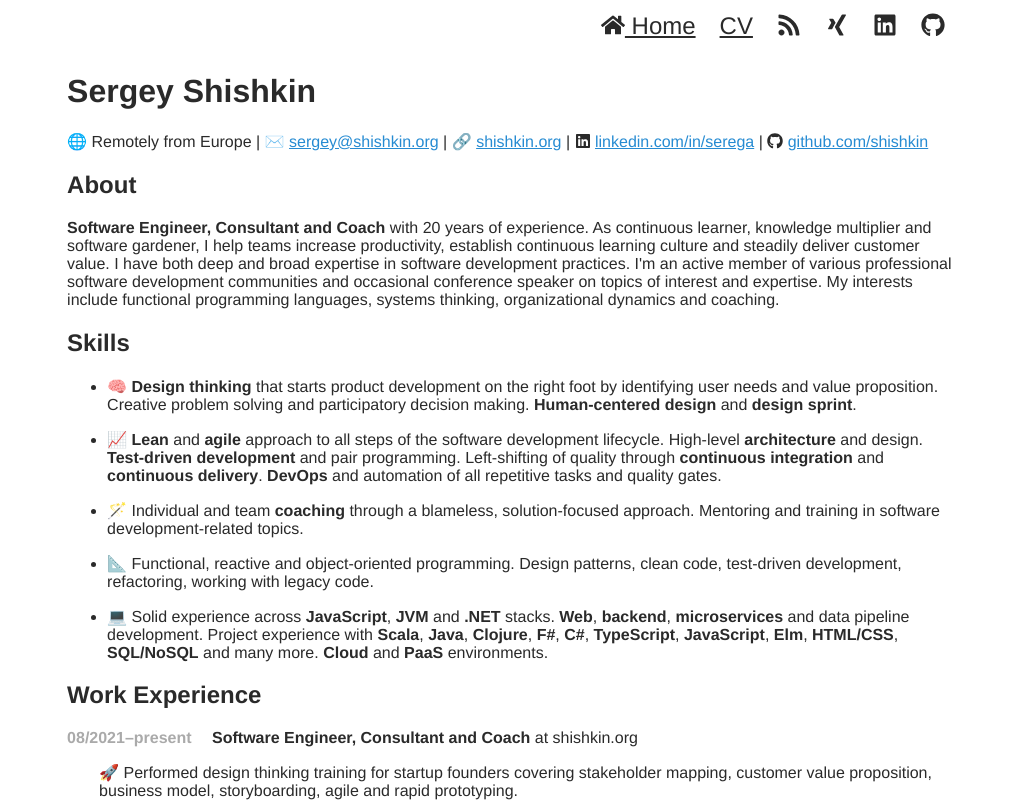
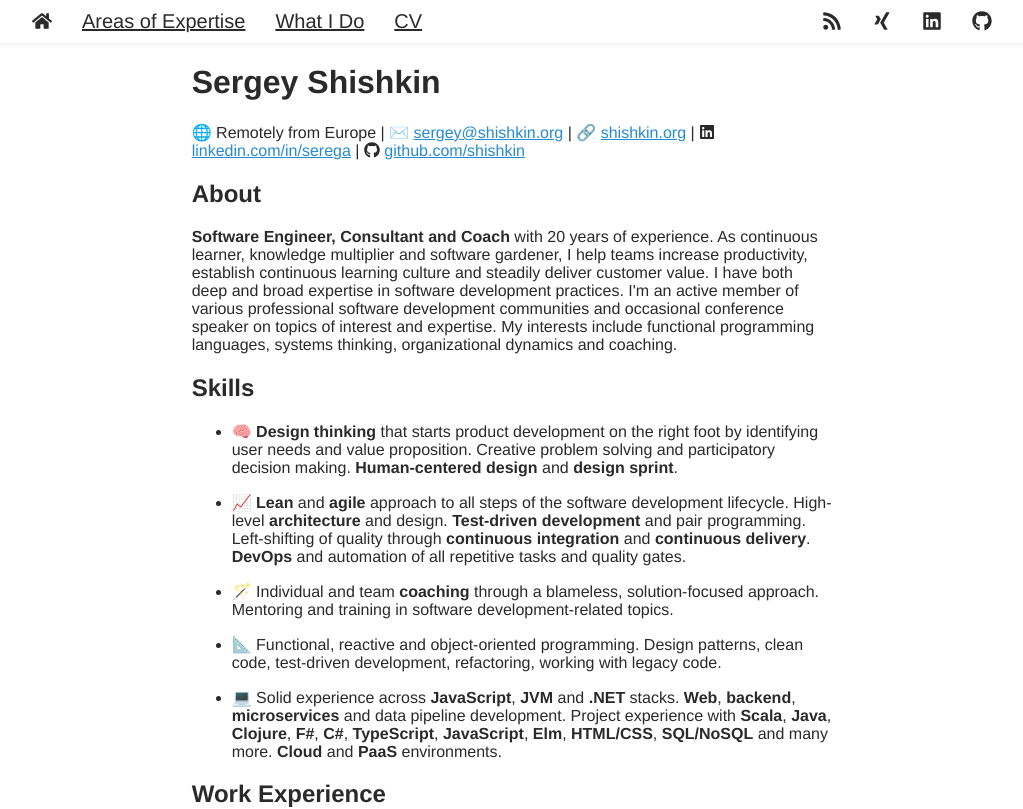
Before and after one commit to shishkin/shishkin-org, a Next.js app: page /CV in a window 1280 px wide. Shown: the top 809 px of the page, without its empty margins (128-1151 px from the left). Built offline with nearby package versions, Linux system fonts and the light colour scheme.

Commit message:
layout and styling

```diff
--- a/assets/styles.css
+++ b/assets/styles.css
@@ -1,7 +1,11 @@
+:root {
+  --max-page-width: 60rem;
+}
+
 body {
   font-family: "Helvetica Neue", "Helvetica", "Arial", sans-serif;
   padding: 0px;
-  max-width: 100ch;
+  max-width: var(--max-page-width);
   margin: 0 auto;
   color: #2a2a2a;
   background: #fff;
@@ -21,16 +25,33 @@ a:active {
   color: #dc322f;
 }
 
+header {
+  position: sticky;
+  top: 0;
+  width: 100vw;
+  max-width: 100vw;
+  margin-left: calc(50% - 50vw);
+  font-size: 1.25em;
+  padding: 0.5em 0;
+  background: #fff;
+  box-shadow: rgba(0, 0, 0, 0.04) 0px 3px 5px;
+}
+
 header nav {
+  max-width: var(--max-page-width);
+  margin: 0 auto;
   display: flex;
   flex-flow: row wrap;
-  justify-content: flex-end;
+  gap: 1.5em;
+}
+
+header nav > .spacer {
+  flex: 1 1 0%;
+  place-self: stretch;
 }
 
 header nav a,
 header nav a:visited {
-  font-size: 1.5em;
-  padding: 0.5em;
   color: #2a2a2a;
 }
 
--- a/components/Layout.tsx
+++ b/components/Layout.tsx
@@ -35,13 +35,23 @@ export default function Layout({ children, title }: Props) {
         <nav>
           <Link href="/">
             <a>
-              <FaHome className="icon" /> Home
+              <FaHome className="icon" aria-label="Home" />
             </a>
+          </Link>
+
+          <Link href="/#areas-of-expertise">
+            <a>Areas of Expertise</a>
+          </Link>
+
+          <Link href="/#what-i-do">
+            <a>What I Do</a>
           </Link>
 
           <Link href="/CV">
             <a>CV</a>
           </Link>
+
+          <div className="spacer"></div>
 
           <a
             href="http://feeds.feedburner.com/SergeyShishkin"
--- a/pages/CV.mdx
+++ b/pages/CV.mdx
@@ -142,3 +142,10 @@ My interests include functional programming languages, systems thinking, organiz
   State University, Russia
 
 </Timeline>
+
+<style jsx>{`
+  main {
+    max-width: 72ch;
+    margin: 0 auto;
+  }
+`}</style>
```
